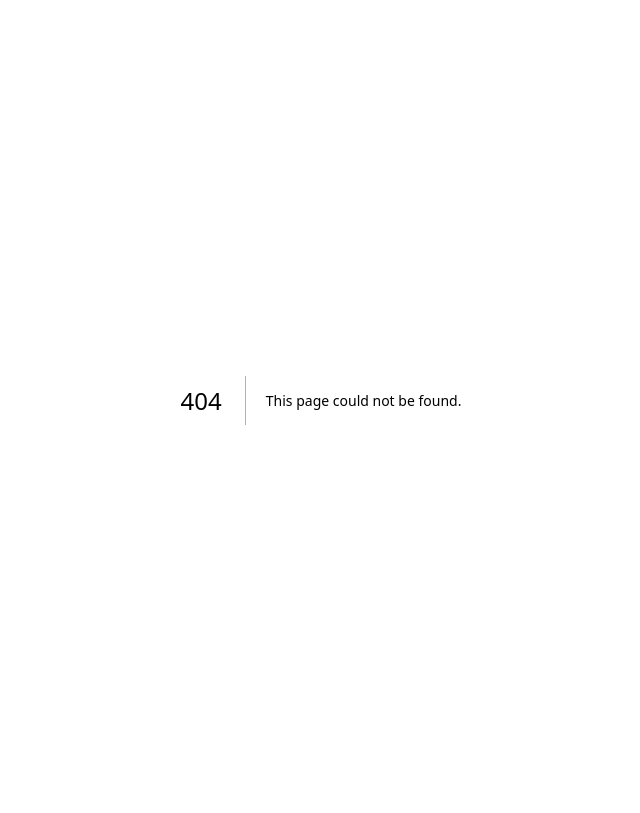
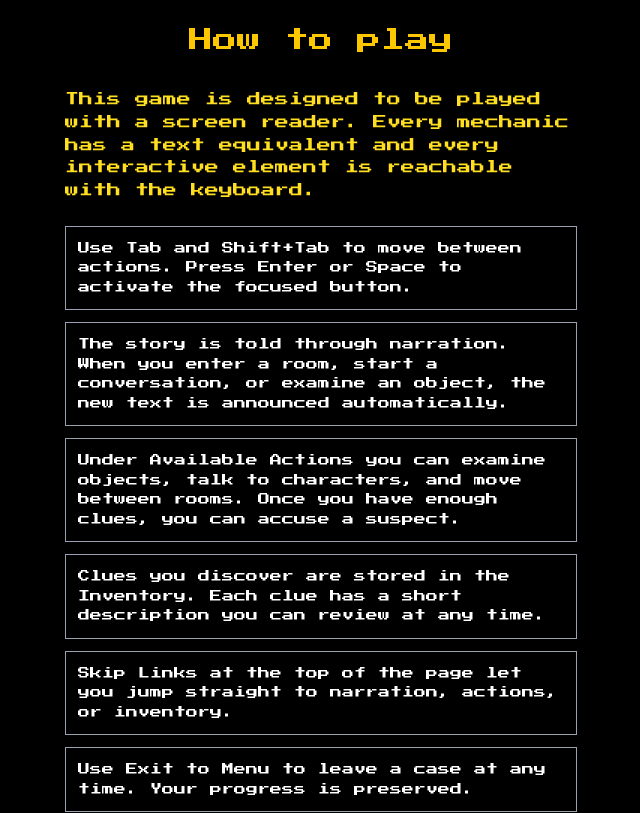
Before and after one commit to bolonio/thea11ygame, a Next.js app: page /en/how-to-play in a window 1280 px wide. Before the commit this address had no page. Shown: the top 813 px of the page, without its empty margins (319-959 px from the left). Built offline with nearby package versions, Linux system fonts and the light colour scheme.

Commit message:
Add how to play + intro

```diff
--- /dev/null
+++ b/src/app/[locale]/how-to-play/page.tsx
@@ -0,0 +1,41 @@
+import { getTranslations } from "next-intl/server";
+import { Link } from "@/i18n/navigation";
+
+export default async function HowToPlay() {
+  const t = await getTranslations("howToPlay");
+
+  const tips = [
+    t("tipNavigation"),
+    t("tipNarration"),
+    t("tipActions"),
+    t("tipInventory"),
+    t("tipSkipLinks"),
+    t("tipExit"),
+    t("tipSaves"),
+    t("tipSettings"),
+  ];
+
+  return (
+    <main className="flex flex-col items-center flex-1 p-6">
+      <h1 className="text-xl sm:text-2xl text-yellow-400 text-center mb-8">
+        {t("title")}
+      </h1>
+      <div className="w-full max-w-lg flex flex-col gap-6">
+        <p className="text-sm leading-relaxed text-yellow-300">{t("intro")}</p>
+        <ul className="flex flex-col gap-3 text-xs leading-relaxed text-white" role="list">
+          {tips.map((tip, i) => (
+            <li key={i} className="border border-gray-400 p-3">
+              {tip}
+            </li>
+          ))}
+        </ul>
+        <Link
+          href="/"
+          className="block text-center px-6 py-3 border border-gray-400 text-gray-400 hover:border-yellow-400 hover:text-yellow-400 focus:outline-2 focus:outline-yellow-400 transition-colors text-sm"
+        >
+          {t("back")}
+        </Link>
+      </div>
+    </main>
+  );
+}
--- a/src/app/[locale]/page.tsx
+++ b/src/app/[locale]/page.tsx
@@ -23,6 +23,12 @@ export default async function MainMenu() {
           {t("episodes")}
         </Link>
         <Link
+          href="/how-to-play"
+          className="block text-center px-6 py-3 border border-gray-400 text-gray-400 hover:border-yellow-400 hover:text-yellow-400 focus:outline-2 focus:outline-yellow-400 transition-colors"
+        >
+          {t("howToPlay")}
+        </Link>
+        <Link
           href="/settings"
           className="block text-center px-6 py-3 border border-gray-400 text-gray-400 hover:border-yellow-400 hover:text-yellow-400 focus:outline-2 focus:outline-yellow-400 transition-colors"
         >
--- a/src/app/globals.css
+++ b/src/app/globals.css
@@ -52,8 +52,8 @@ body {
 }
 
 /* Display Mode: Screen Reader
-   Hide non-narrative UI visually while keeping it keyboard/SR accessible.
-   Focusing a hidden element reveals it. */
+   Non-narrative UI is hidden visually even on focus. Screen readers still read it.
+   Elements with data-keep-visible are exempt. */
 body.display-screenreader .game-shell {
   justify-content: center;
   align-items: center;
@@ -62,28 +62,28 @@ body.display-screenreader .game-shell {
 
 body.display-screenreader .game-shell button:not([data-keep-visible]),
 body.display-screenreader .game-shell a:not([data-keep-visible]),
-body.display-screenreader .game-shell [data-role="ui"] {
-  position: absolute;
-  width: 1px;
-  height: 1px;
-  padding: 0;
-  margin: -1px;
-  overflow: hidden;
-  clip: rect(0, 0, 0, 0);
-  white-space: nowrap;
-  border: 0;
+body.display-screenreader .game-shell [data-role="ui"],
+body.display-screenreader .game-shell nav[aria-label="Skip links"] {
+  position: absolute !important;
+  width: 1px !important;
+  height: 1px !important;
+  padding: 0 !important;
+  margin: -1px !important;
+  overflow: hidden !important;
+  clip: rect(0, 0, 0, 0) !important;
+  clip-path: inset(50%) !important;
+  white-space: nowrap !important;
+  border: 0 !important;
+  opacity: 0 !important;
 }
 
-body.display-screenreader .game-shell button:focus-visible,
-body.display-screenreader .game-shell a:focus-visible,
-body.display-screenreader .game-shell [data-role="ui"]:focus-within {
-  position: static;
-  width: auto;
-  height: auto;
-  padding: revert;
-  margin: revert;
-  overflow: visible;
-  clip: auto;
-  white-space: normal;
-  border: revert;
+body.display-screenreader .game-shell button:not([data-keep-visible]):focus,
+body.display-screenreader .game-shell button:not([data-keep-visible]):focus-visible,
+body.display-screenreader .game-shell a:not([data-keep-visible]):focus,
+body.display-screenreader .game-shell a:not([data-keep-visible]):focus-visible,
+body.display-screenreader .game-shell [data-role="ui"] :focus,
+body.display-screenreader .game-shell [data-role="ui"] :focus-visible,
+body.display-screenreader .game-shell nav[aria-label="Skip links"] :focus,
+body.display-screenreader .game-shell nav[aria-label="Skip links"] :focus-visible {
+  outline: none !important;
 }
--- a/src/components/game/GameShell.tsx
+++ b/src/components/game/GameShell.tsx
@@ -1,5 +1,6 @@
 "use client";
 
+import { useState } from "react";
 import { useTranslations } from "next-intl";
 import { useGame } from "@/contexts/GameContext";
 import { Link } from "@/i18n/navigation";
@@ -28,9 +29,26 @@ function ExitToMenuLink() {
 export default function GameShell() {
   const { state, episode, dispatch } = useGame();
   const t = useTranslations("game");
+  const [characterIntroDone, setCharacterIntroDone] = useState(false);
 
-  // Intro phase
+  // Intro phase — character intro first, then episode's own narration
   if (state.phase === "intro") {
+    if (!characterIntroDone) {
+      return (
+        <main className="game-shell flex flex-col items-center justify-center flex-1 p-6 max-w-2xl mx-auto w-full">
+          <section id="narration" tabIndex={-1} className="focus:outline-none w-full">
+            <SubtitleDisplay text={t("characterIntro")} />
+          </section>
+          <button
+            onClick={() => setCharacterIntroDone(true)}
+            className="mt-6 px-6 py-3 border border-yellow-400 text-yellow-400 hover:bg-yellow-400 hover:text-black focus:outline-2 focus:outline-yellow-400 transition-colors"
+            autoFocus
+          >
+            {t("continueButton")}
+          </button>
+        </main>
+      );
+    }
     return (
       <main className="game-shell flex flex-col items-center justify-center flex-1 p-6 max-w-2xl mx-auto w-full">
         <section id="narration" tabIndex={-1} className="focus:outline-none w-full">
--- a/src/messages/en.json
+++ b/src/messages/en.json
@@ -7,7 +7,21 @@
     "title": "The A11y Game",
     "subtitle": "A screen-reader-first mystery adventure",
     "episodes": "Episodes",
+    "howToPlay": "How to play",
     "settings": "Settings"
+  },
+  "howToPlay": {
+    "title": "How to play",
+    "intro": "This game is designed to be played with a screen reader. Every mechanic has a text equivalent and every interactive element is reachable with the keyboard.",
+    "tipNavigation": "Use Tab and Shift+Tab to move between actions. Press Enter or Space to activate the focused button.",
+    "tipNarration": "The story is told through narration. When you enter a room, start a conversation, or examine an object, the new text is announced automatically.",
+    "tipActions": "Under Available Actions you can examine objects, talk to characters, and move between rooms. Once you have enough clues, you can accuse a suspect.",
+    "tipInventory": "Clues you discover are stored in the Inventory. Each clue has a short description you can review at any time.",
+    "tipSkipLinks": "Skip Links at the top of the page let you jump straight to narration, actions, or inventory.",
+    "tipExit": "Use Exit to Menu to leave a case at any time. Your progress is preserved.",
+    "tipSaves": "Progress is saved automatically per episode and per language. You can resume from the Episodes screen, or erase all saves from Settings.",
+    "tipSettings": "Settings lets you switch Display Mode (Screen Reader or Visual), text speed, font style, and language.",
+    "back": "Back to Menu"
   },
   "episodes": {
     "title": "Select an Episode",
@@ -52,7 +66,8 @@
     "skipToNarration": "Skip to narration",
     "skipToActions": "Skip to actions",
     "skipToInventory": "Skip to inventory",
-    "exitToMenu": "Exit to Menu"
+    "exitToMenu": "Exit to Menu",
+    "characterIntro": "You lost your sight years ago. In the darkness that followed, you discovered that the world never truly goes quiet — it simply asks to be listened to. You became an investigator because someone has to notice what others miss. You investigate by sound, smell, touch, and the silences between words. Your screen reader is your main tool. Your senses are your weapons."
   },
   "confrontation": {
     "title": "Confrontation",
--- a/src/messages/es.json
+++ b/src/messages/es.json
@@ -7,7 +7,21 @@
     "title": "The A11y Game",
     "subtitle": "Una aventura de misterio para lectores de pantalla",
     "episodes": "Episodios",
+    "howToPlay": "Cómo jugar",
     "settings": "Ajustes"
+  },
+  "howToPlay": {
+    "title": "Cómo jugar",
+    "intro": "Este juego está diseñado para jugarse con un lector de pantalla. Cada mecánica tiene un equivalente textual y cada elemento interactivo es accesible con el teclado.",
+    "tipNavigation": "Usa Tab y Shift+Tab para moverte entre acciones. Pulsa Enter o Espacio para activar el botón enfocado.",
+    "tipNarration": "La historia se cuenta a través de la narración. Cuando entras en una habitación, inicias una conversación o examinas un objeto, el texto nuevo se anuncia automáticamente.",
+    "tipActions": "En Acciones Disponibles puedes examinar objetos, hablar con personajes y moverte entre habitaciones. Cuando tengas suficientes pistas podrás acusar a un sospechoso.",
+    "tipInventory": "Las pistas que descubres se guardan en el Inventario. Cada pista tiene una breve descripción que puedes consultar en cualquier momento.",
+    "tipSkipLinks": "Los enlaces de salto al principio de la página te llevan directamente a la narración, las acciones o el inventario.",
+    "tipExit": "Usa Salir al Menú para abandonar un caso en cualquier momento. Tu progreso se conserva.",
+    "tipSaves": "El progreso se guarda automáticamente por episodio y por idioma. Puedes retomar desde la pantalla de Episodios o borrar todas las partidas desde Ajustes.",
+    "tipSettings": "En Ajustes puedes cambiar el Modo de Pantalla (Lector de Pantalla o Visual), la velocidad del texto, el tipo de letra y el idioma.",
+    "back": "Volver al Menú"
   },
   "episodes": {
     "title": "Selecciona un Episodio",
@@ -52,7 +66,8 @@
     "skipToNarration": "Ir a la narración",
     "skipToActions": "Ir a las acciones",
     "skipToInventory": "Ir al inventario",
-    "exitToMenu": "Salir al Menú"
+    "exitToMenu": "Salir al Menú",
+    "characterIntro": "Perdiste la vista hace años. En la oscuridad que siguió, descubriste que el mundo nunca se queda realmente en silencio — solo pide ser escuchado. Te hiciste investigadora porque alguien tiene que percibir lo que otros pasan por alto. Investigas con el oído, el olfato, el tacto, y los silencios entre las palabras. Tu lector de pantalla es tu herramienta principal. Tus sentidos son tus armas."
   },
   "confrontation": {
     "title": "Confrontación",
```
Also changed, not shown: 1 other file (tests, documents, lock files or other folders).
